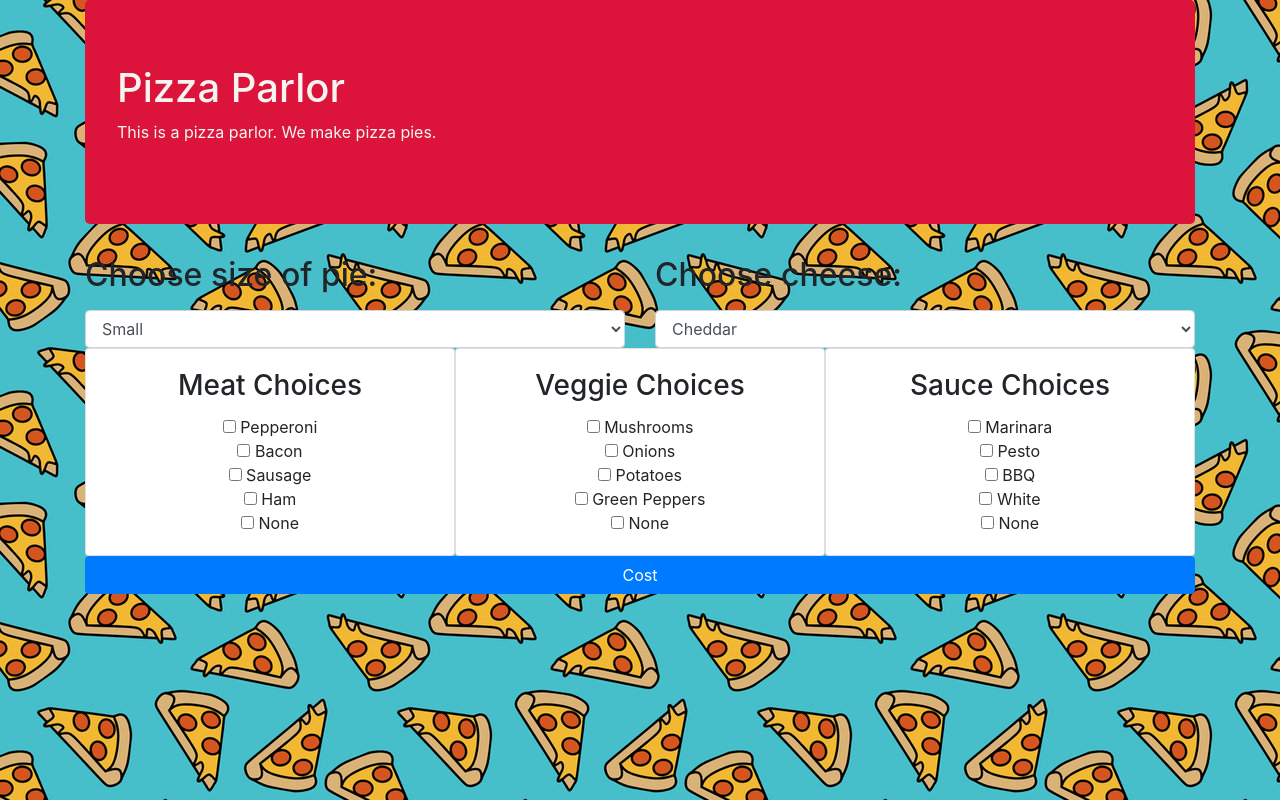
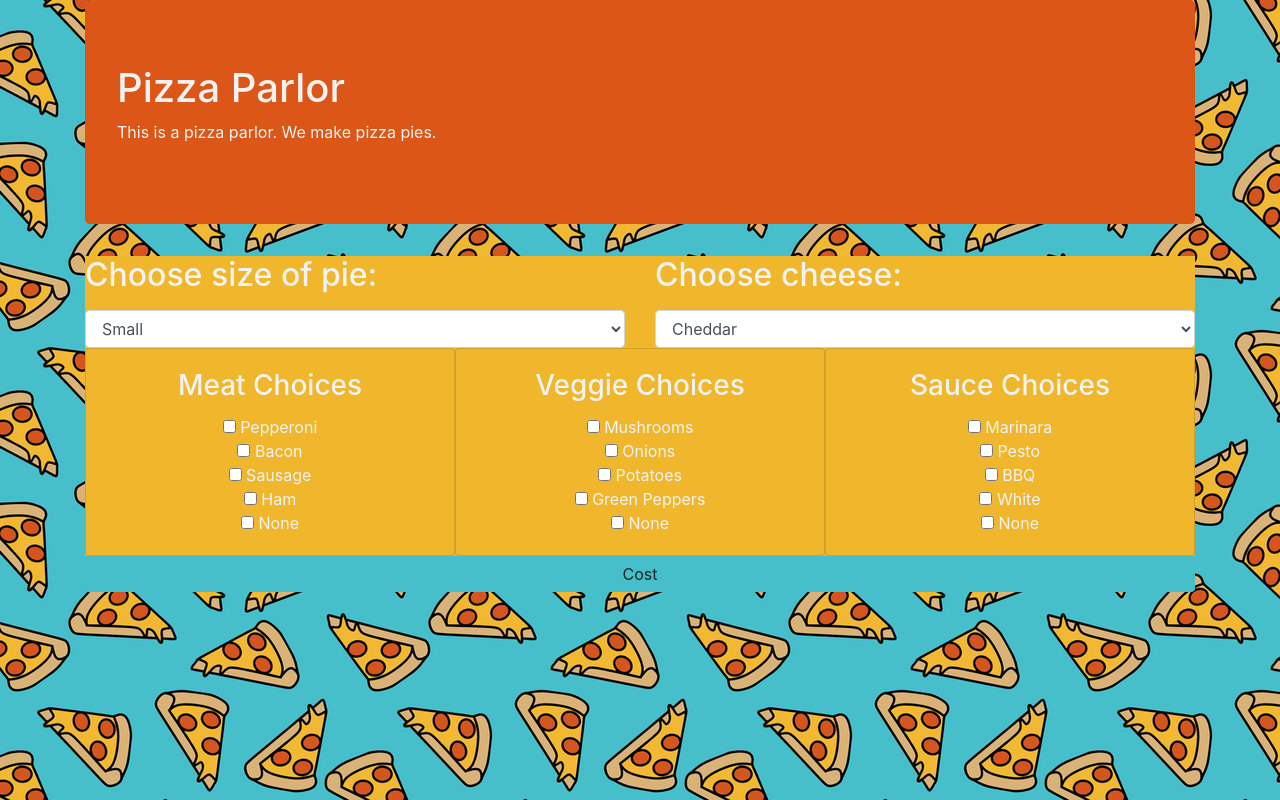
Before and after one commit to jonstump/pizza-parlor, a plain HTML site: page index.html in a window 1280 px wide. Drawn offline with Linux system fonts and the light colour scheme.

Commit message:
add css styling.

```diff
--- a/css/styles.css
+++ b/css/styles.css
@@ -5,6 +5,19 @@ body {
   background-image: url("/img/pizzawall.jpg");
 }
 .jumbotron {
-  background-color: crimson;
-  color: #f4f5f0;
+  background-color: #dc5618;
+  color: #f2f2f2;
 }
+form {
+  background-color: #f0b72c;
+  color: #f2f2f2;
+}
+.card {
+  background-color: #f0b72c;
+}
+.btn {
+  background-color: #46bfcb;
+  border-color: #d3b56B;
+  border: 10px;
+  border-width: 10px;
+}
--- a/index.html
+++ b/index.html
@@ -68,7 +68,7 @@
               </div>
             </div>
           </div>
-          <button type="submit" class="btn btn-primary btn-block">Cost</button>
+          <button type="submit" class="btn btn-block">Cost</button>
         </form>
 
         <div id="cost">
```
